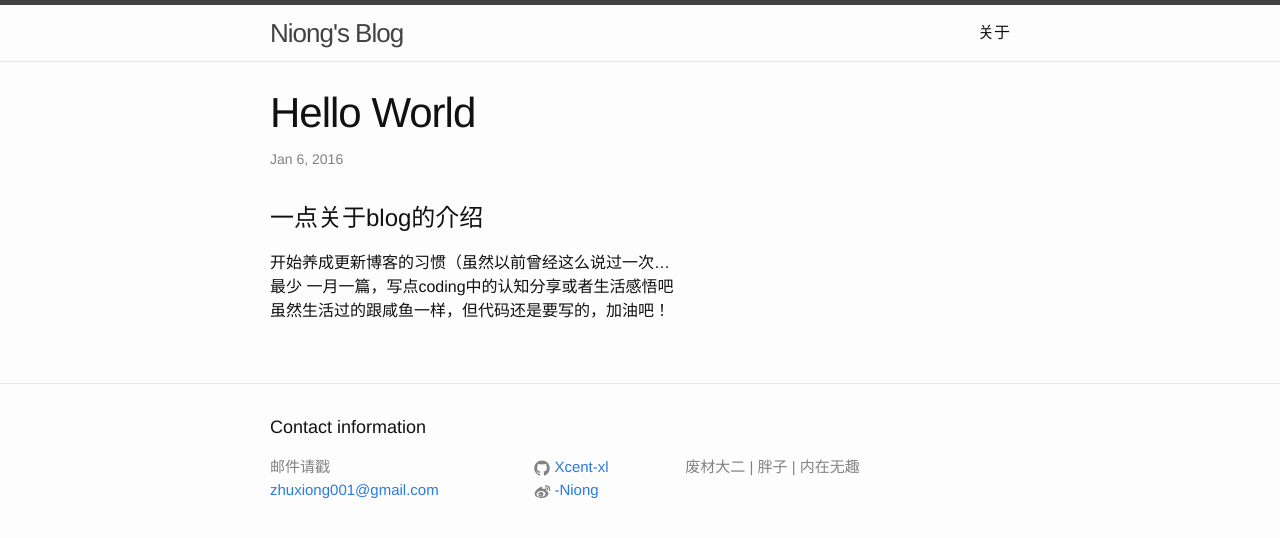
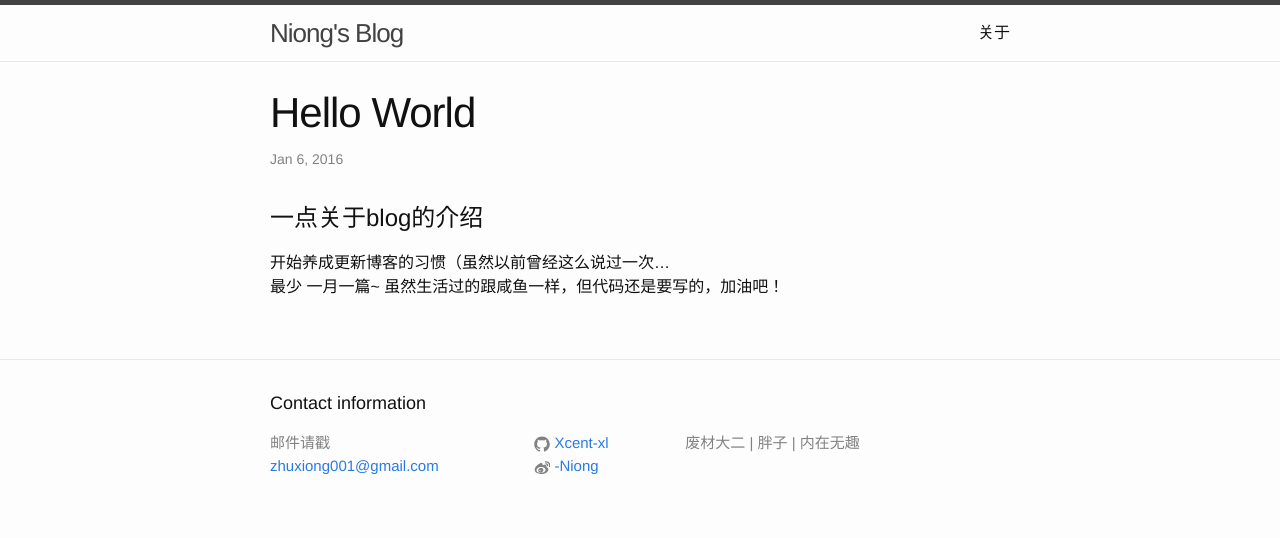
Before and after one commit to Xcent-xl/Xcent-xl.github.io, a Jekyll site: the page built from _posts/2016-01-06-Hello-World.md, in a window 1280 px wide. Shown: the top 538 px of the page. Built offline with Jekyll 4.4.1, drawn with Linux system fonts in a browser that asks for light colours; Markdown is read by kramdown in place of the engine named in the settings; comment, search, counter and statistics services are not loaded.

Commit message:
Update 2016-01-06-Hello-World.md

```diff
--- a/_posts/2016-01-06-Hello-World.md
+++ b/_posts/2016-01-06-Hello-World.md
@@ -6,5 +6,5 @@ tags:
 
 #一点关于blog的介绍
 开始养成更新博客的习惯（虽然以前曾经这么说过一次...
-最少 一月一篇，写点coding中的认知分享或者生活感悟吧
+最少 一月一篇~
 虽然生活过的跟咸鱼一样，但代码还是要写的，加油吧！
```
